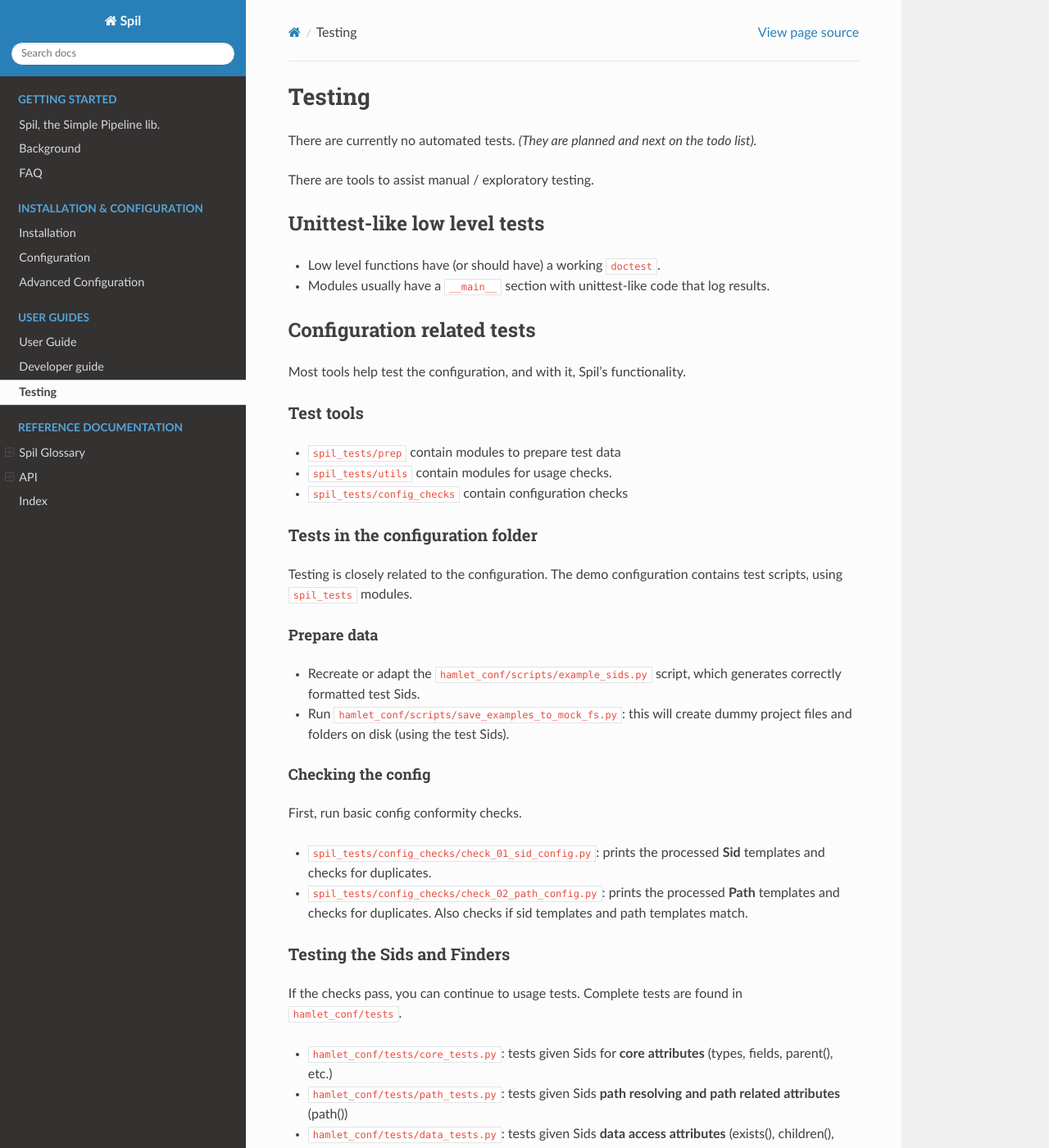
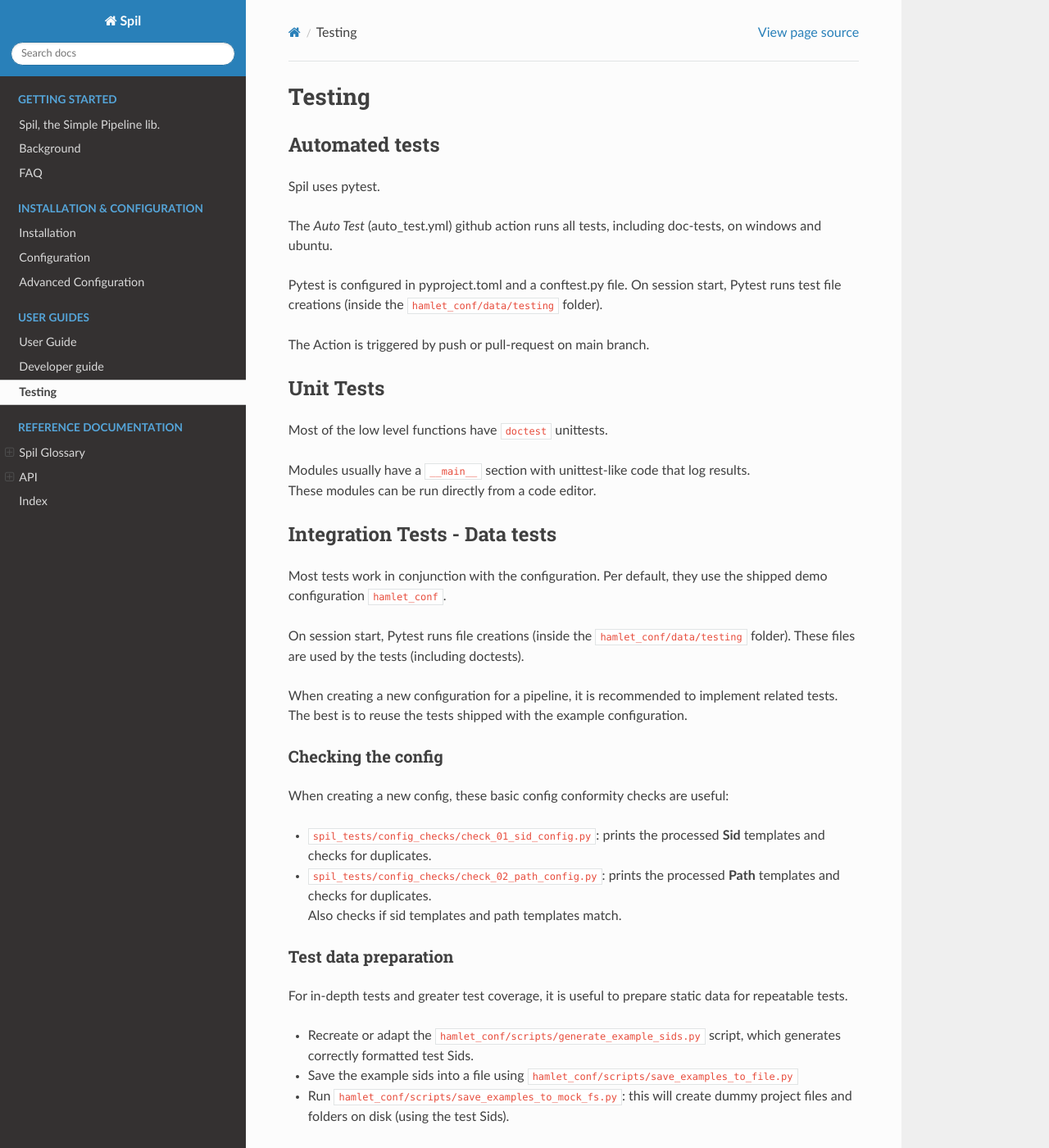
Before and after one commit to MichaelHaussmann/spil, a Sphinx documentation site: the page built from docs/testing.md, in a window 1280 px wide and 1400 px high. Shown: the whole window at 82% size. Built offline with Sphinx 7.4.7 and the Read the Docs theme 2.0.0, drawn with Linux system fonts in a browser that asks for light colours; some of the changed text lies outside the part shown.

Commit message:
doc updates about tests

```diff
--- a/docs/testing.md
+++ b/docs/testing.md
@@ -1,18 +1,65 @@
 # Testing
 
-There are currently no automated tests.
-*(They are planned and next on the todo list).*
+## Automated tests
 
-There are tools to assist manual / exploratory testing.
+Spil uses pytest.
 
-## Unittest-like low level tests
+The *Auto Test* (auto_test.yml) github action runs all tests, including doc-tests, on windows and ubuntu.
 
-- Low level functions have (or should have) a working `doctest`.
-- Modules usually have a `__main__` section with unittest-like code that log results.
+Pytest is configured in pyproject.toml and a conftest.py file.
+On session start, Pytest runs test file creations (inside the `hamlet_conf/data/testing` folder).
 
-## Configuration related tests
+The Action is triggered by push or pull-request on main branch.
 
-Most tools help test the configuration, and with it, Spil's functionality.
+
+## Unit Tests
+
+Most of the low level functions have `doctest` unittests.
+
+Modules usually have a `__main__` section with unittest-like code that log results.
+These modules can be run directly from a code editor.
+
+## Integration Tests - Data tests
+
+Most tests work in conjunction with the configuration.
+Per default, they use the shipped demo configuration `hamlet_conf`.
+
+On session start, Pytest runs file creations (inside the `hamlet_conf/data/testing` folder).
+These files are used by the tests (including doctests).
+
+When creating a new configuration for a pipeline, it is recommended to implement related tests.
+The best is to reuse the tests shipped with the example configuration.
+
+### Checking the config
+
+When creating a new config, these basic config conformity checks are useful:
+- `spil_tests/config_checks/check_01_sid_config.py`: prints the processed **Sid** templates and checks for duplicates.
+- `spil_tests/config_checks/check_02_path_config.py`: prints the processed **Path** templates and checks for duplicates.
+  Also checks if sid templates and path templates match.
+
+
+### Test data preparation
+
+For in-depth tests and greater test coverage, it is useful to prepare static data for repeatable tests.
+
+- Recreate or adapt the `hamlet_conf/scripts/generate_example_sids.py` script, which generates correctly formatted test Sids.
+- Save the example sids into a file using `hamlet_conf/scripts/save_examples_to_file.py`
+- Run `hamlet_conf/scripts/save_examples_to_mock_fs.py`: this will create dummy project files and folders on disk (using the test Sids).
+
+### Testing the Sids and Finders
+
+If the basic config checks pass, and there is testable data, we can continue to usage tests.
+Complete tests are found in `hamlet_conf/tests`.
+
+- `hamlet_conf/tests/core_test.py`: tests given Sids for **core attributes** (types, fields, parent(), etc.)
+- `hamlet_conf/tests/path_test.py`: tests given Sids **path resolving and path related attributes** (path())
+- `hamlet_conf/tests/data_test.py`: tests given Sids **data access attributes** (exists(), children(), get_last(), etc.)
+- `hamlet_conf/tests/finder_test.py`: uses given Sids to build random search Sids, and **tests Finders**.
+  Do not hesitate to adapt this test file, depending on the finders you will use.
+  *(Note that you could also manually create a python script with example / test searches)*.
+- `hamlet_conf/tests/quicktest.py`: sandbox-like file to quickly test various things.
+
+*(more tests work in progress)*
 
 ### Test tools
 
@@ -20,36 +67,5 @@ Most tools help test the configuration, and with it, Spil's functionality.
 - `spil_tests/utils` contain modules for usage checks.
 - `spil_tests/config_checks` contain configuration checks
 
-### Tests in the configuration folder
-
-Testing is closely related to the configuration.
-The demo configuration contains test scripts, using `spil_tests` modules.
-
-#### Prepare data
-
-- Recreate or adapt the `hamlet_conf/scripts/example_sids.py` script, which generates correctly formatted test Sids.
-- Run `hamlet_conf/scripts/save_examples_to_mock_fs.py`: this will create dummy project files and folders on disk (using the test Sids).
-
-#### Checking the config
-
-First, run basic config conformity checks.
-- `spil_tests/config_checks/check_01_sid_config.py`: prints the processed **Sid** templates and checks for duplicates.
-- `spil_tests/config_checks/check_02_path_config.py`: prints the processed **Path** templates and checks for duplicates.
-  Also checks if sid templates and path templates match.
-
-### Testing the Sids and Finders
-
-If the checks pass, you can continue to usage tests.
-Complete tests are found in `hamlet_conf/tests`.
-
-- `hamlet_conf/tests/core_tests.py`: tests given Sids for **core attributes** (types, fields, parent(), etc.)
-- `hamlet_conf/tests/path_tests.py`: tests given Sids **path resolving and path related attributes** (path())
-- `hamlet_conf/tests/data_tests.py`: tests given Sids **data access attributes** (exists(), children(), get_last(), etc.)
-- `hamlet_conf/tests/finder_tests.py`: uses given Sids to build random search Sids, and **tests Finders**.
-  Do not hesitate to adapt this test file, depending on the finders you will use.
-  *(Note that you could also manually create a python script with example / test searches)*.
-- `hamlet_conf/tests/quicktest.py`: sandbox-like file to quickly test various things.
-
-
 
 *This documentation is work in progress. Do not hesitate to get in touch if you are interested in using Spil.*
```
Also changed, not shown: README.md (+0 -1 lines), docs/background.md (+0 -1 lines).
